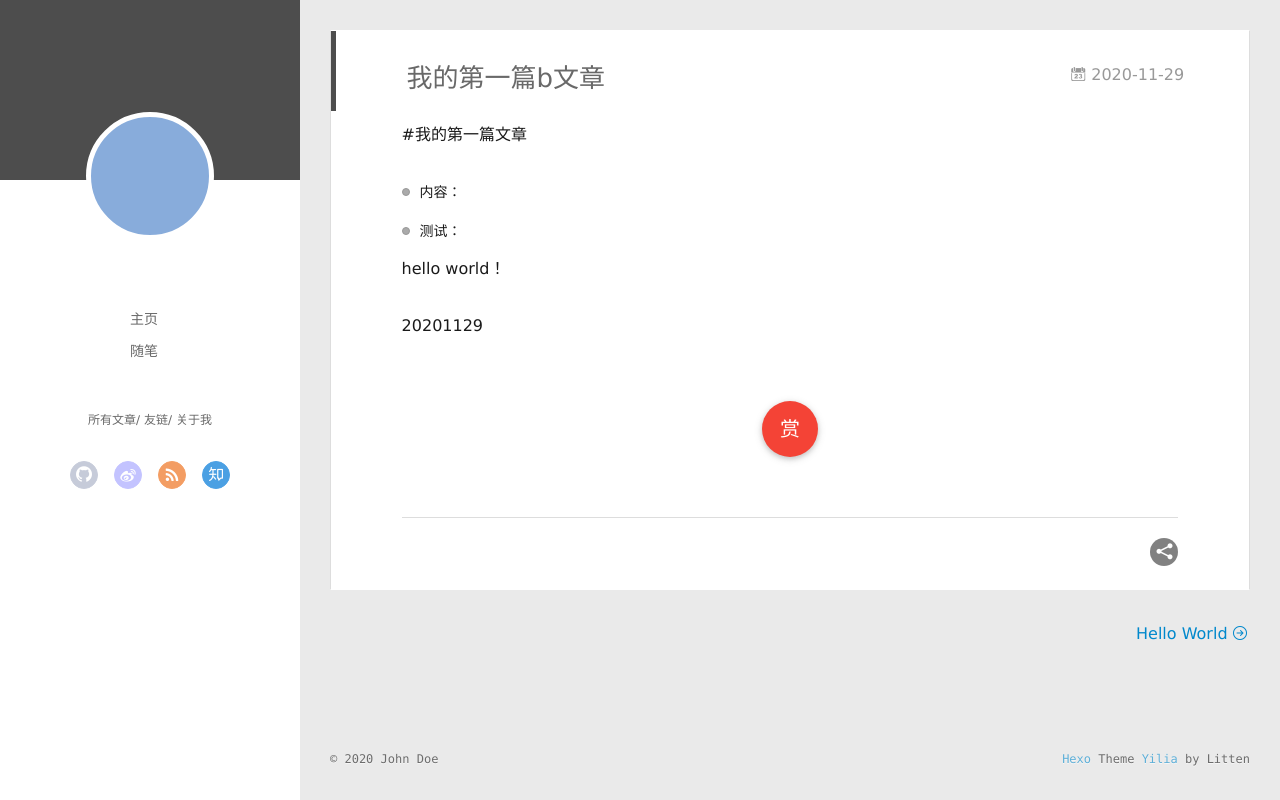
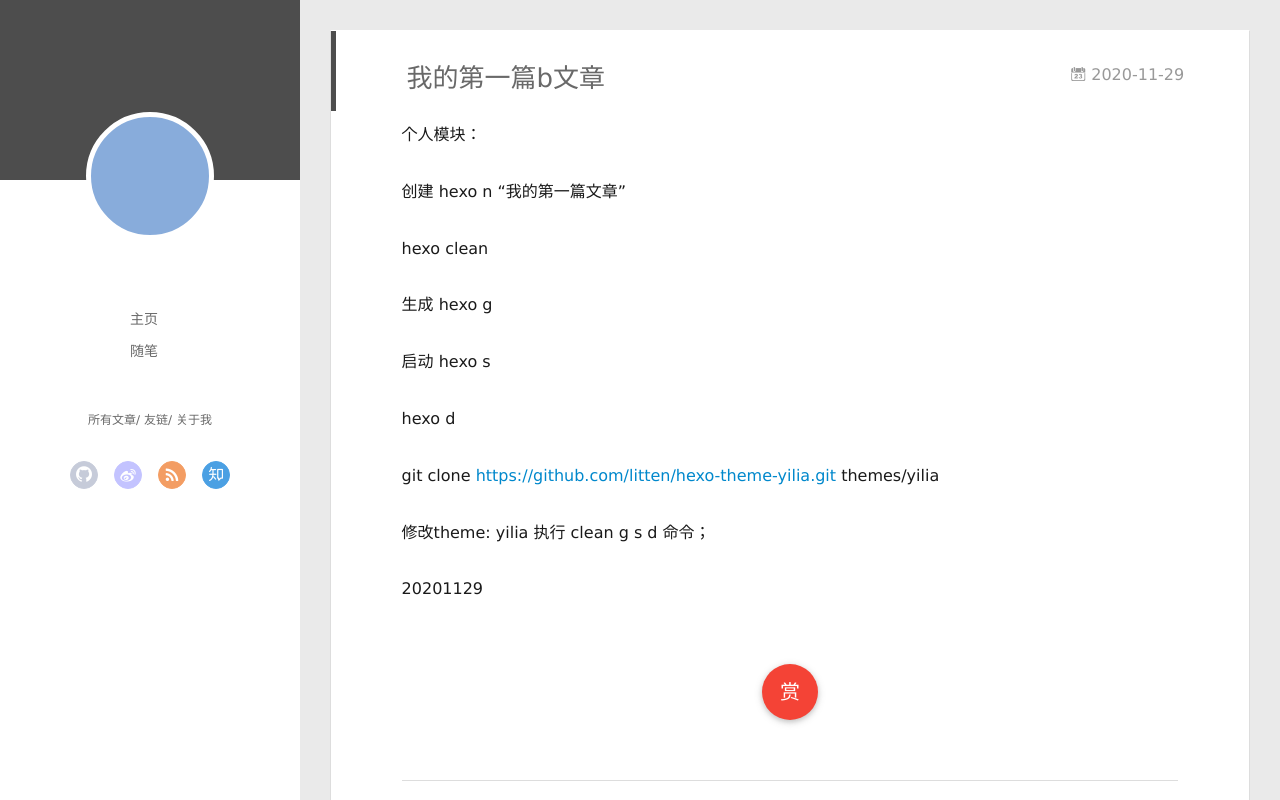
Before and after one commit to liyukui89/liyukui89.github.io, a plain HTML site: page 2020/11/29/我的第一篇b文章/index.html in a window 1280 px wide. Drawn offline with Linux system fonts and the light colour scheme; no server answers.

Commit message:
Site updated: 2020-11-29 20:36:34

```diff
--- a/2020/11/29/我的第一篇b文章/index.html
+++ b/2020/11/29/我的第一篇b文章/index.html
@@ -8,15 +8,15 @@
   <link rel="dns-prefetch" href="http://example.com">
   <title>我的第一篇b文章 | Hexo</title>
   <meta name="viewport" content="width=device-width, initial-scale=1, maximum-scale=1">
-  <meta name="description" content="#我的第一篇文章  内容：   测试：  hello world！ 20201129">
+  <meta name="description" content="个人模块： 创建 hexo n “我的第一篇文章”    hexo clean 生成 hexo g 启动 hexo s hexo d git clone https:&#x2F;&#x2F;github.com&#x2F;litten&#x2F;hexo-theme-yilia.git themes&#x2F;yilia 修改theme: yilia  执行 clean g s d 命令； 20201129">
 <meta property="og:type" content="article">
 <meta property="og:title" content="我的第一篇b文章">
 <meta property="og:url" content="http://example.com/2020/11/29/%E6%88%91%E7%9A%84%E7%AC%AC%E4%B8%80%E7%AF%87b%E6%96%87%E7%AB%A0/index.html">
 <meta property="og:site_name" content="Hexo">
-<meta property="og:description" content="#我的第一篇文章  内容：   测试：  hello world！ 20201129">
+<meta property="og:description" content="个人模块： 创建 hexo n “我的第一篇文章”    hexo clean 生成 hexo g 启动 hexo s hexo d git clone https:&#x2F;&#x2F;github.com&#x2F;litten&#x2F;hexo-theme-yilia.git themes&#x2F;yilia 修改theme: yilia  执行 clean g s d 命令； 20201129">
 <meta property="og:locale" content="en_US">
 <meta property="article:published_time" content="2020-11-29T09:20:03.000Z">
-<meta property="article:modified_time" content="2020-11-29T09:23:18.325Z">
+<meta property="article:modified_time" content="2020-11-29T12:35:43.741Z">
 <meta property="article:author" content="John Doe">
 <meta name="twitter:card" content="summary">
 
@@ -174,14 +174,14 @@
 
     <div class="article-entry" itemprop="articleBody">
 
-        <p>#我的第一篇文章</p>
-<ul>
-<li>内容：</li>
-</ul>
-<ul>
-<li>测试：</li>
-</ul>
-<p>hello world！</p>
+        <p>个人模块：</p>
+<p>创建 hexo n “我的第一篇文章”</p>
+<p>   hexo clean</p>
+<p>生成 hexo g</p>
+<p>启动 hexo s</p>
+<p>hexo d</p>
+<p>git clone <a target="_blank" rel="noopener" href="https://github.com/litten/hexo-theme-yilia.git">https://github.com/litten/hexo-theme-yilia.git</a> themes/yilia</p>
+<p>修改theme: yilia  执行 clean g s d 命令；</p>
 <p>20201129</p>
 
 
```
Also changed, not shown: index.html (+8 -8 lines).
